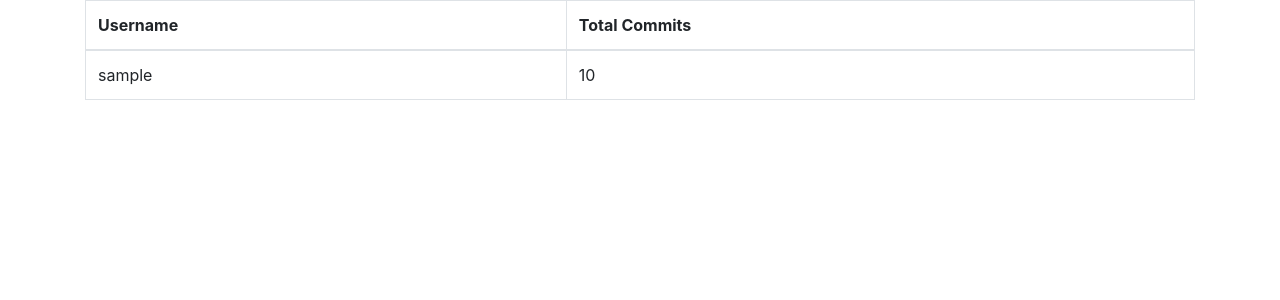
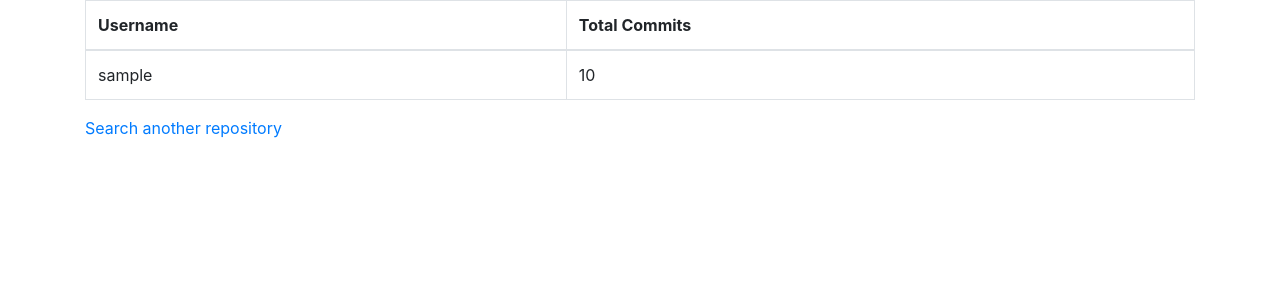
Before and after one commit to bhupali22/SearchGithubRepo, a Django app: template search_repo/templates/search_repo/display.html in a window 1280 px wide. Shown: the top 300 px of the page. Run offline with Django 3.2, Linux system fonts and the light colour scheme; the template is opened without the code that fills it: most values are stand-ins (such as "Sample title", 1, 10 or a date in 2020); some libraries are stand-ins or nearby versions.

Commit message:
link to search another repository added

```diff
--- a/search_repo/templates/search_repo/display.html
+++ b/search_repo/templates/search_repo/display.html
@@ -20,4 +20,6 @@
         </tbody>
     </table>
 </div>
+
+<a href="{% url 'search_repository' %}">Search another repository</a>
 {% endblock %}
```
